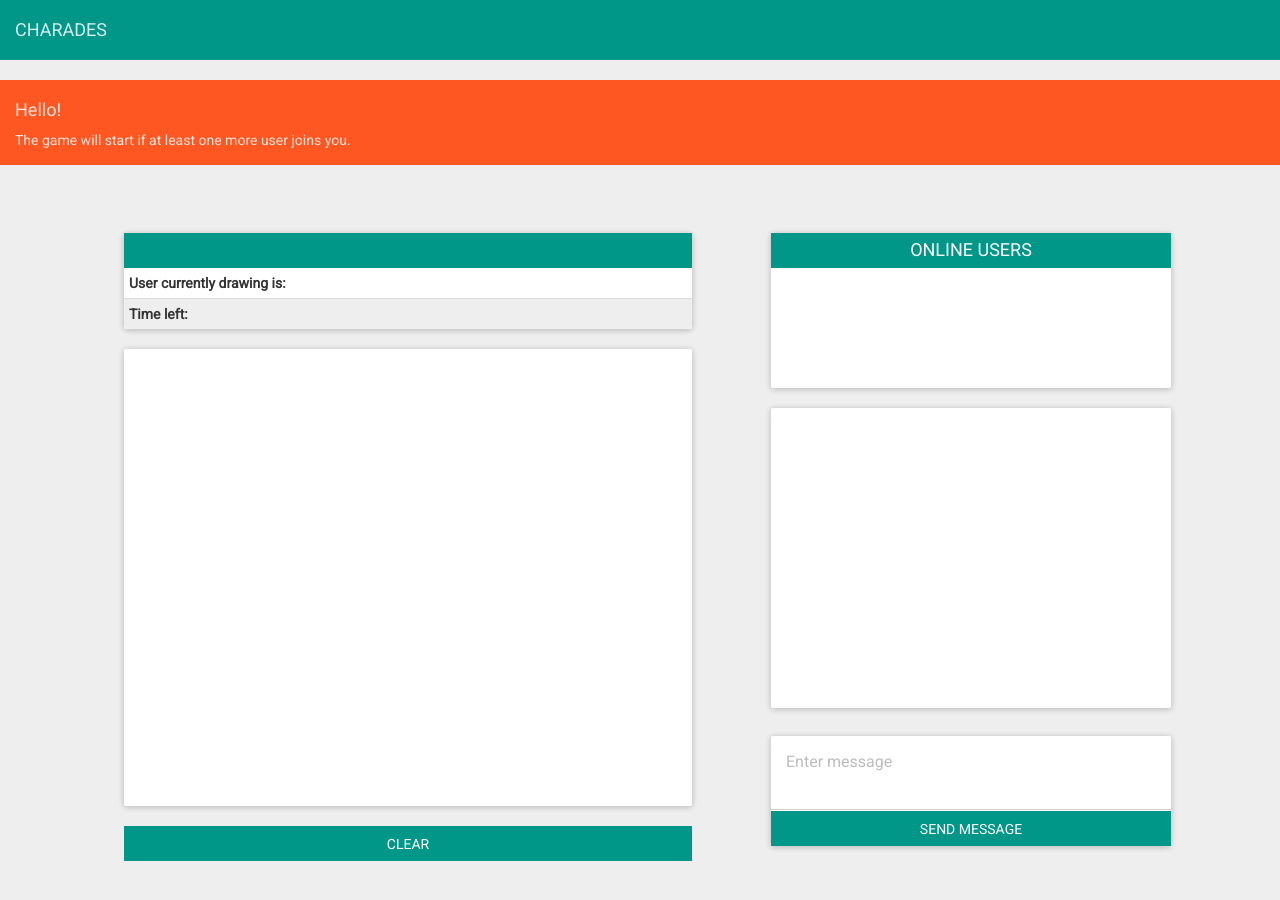
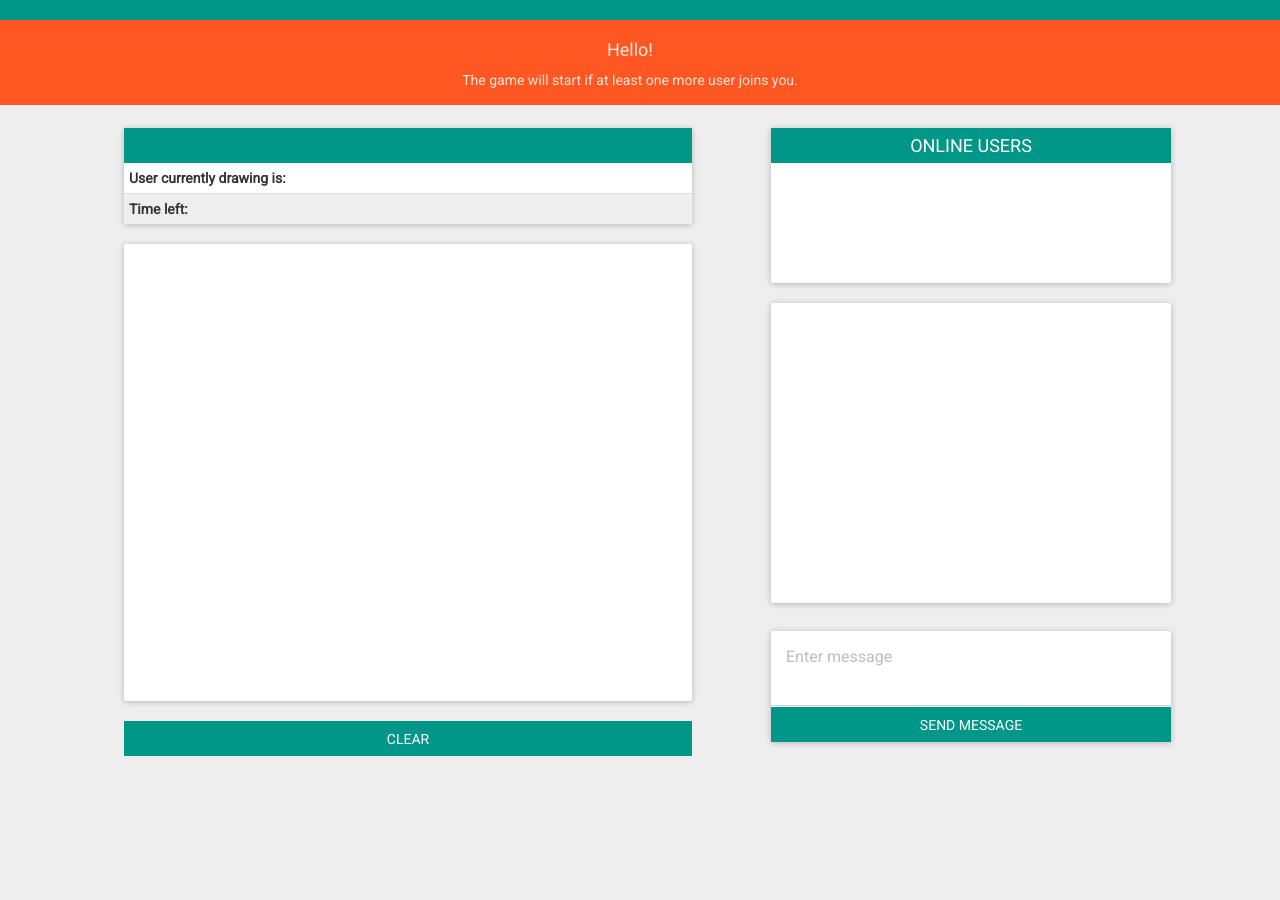
Before and after one commit to rafalkolasinski/charades, a website: page public/index.html in a window 1280 px wide. Both pictures are taken after typing "Sample" into the empty fields and a click on the input "Login". After the commit the page ends 870 px from the top, so only its background shows below. Drawn offline with nearby package versions, Linux system fonts and the light colour scheme; no server answers.

Commit message:
fixed alert styling + position

```diff
--- a/public/css/main.css
+++ b/public/css/main.css
@@ -84,7 +84,7 @@ body {
     align-items: center;
 }
 
-.currently-drawing-username, .timer {
+.currently-drawing-username, .timer, .current-phrase {
 	padding: 5px !important;
 	font-size: 14px;
 }
@@ -224,3 +224,10 @@ h4 {
     text-align: center;
     color: #BBB;
 }
+
+.alert {
+    position: absolute;
+    width: 100%;
+    top: 20px;
+    text-align: center;
+}
```
